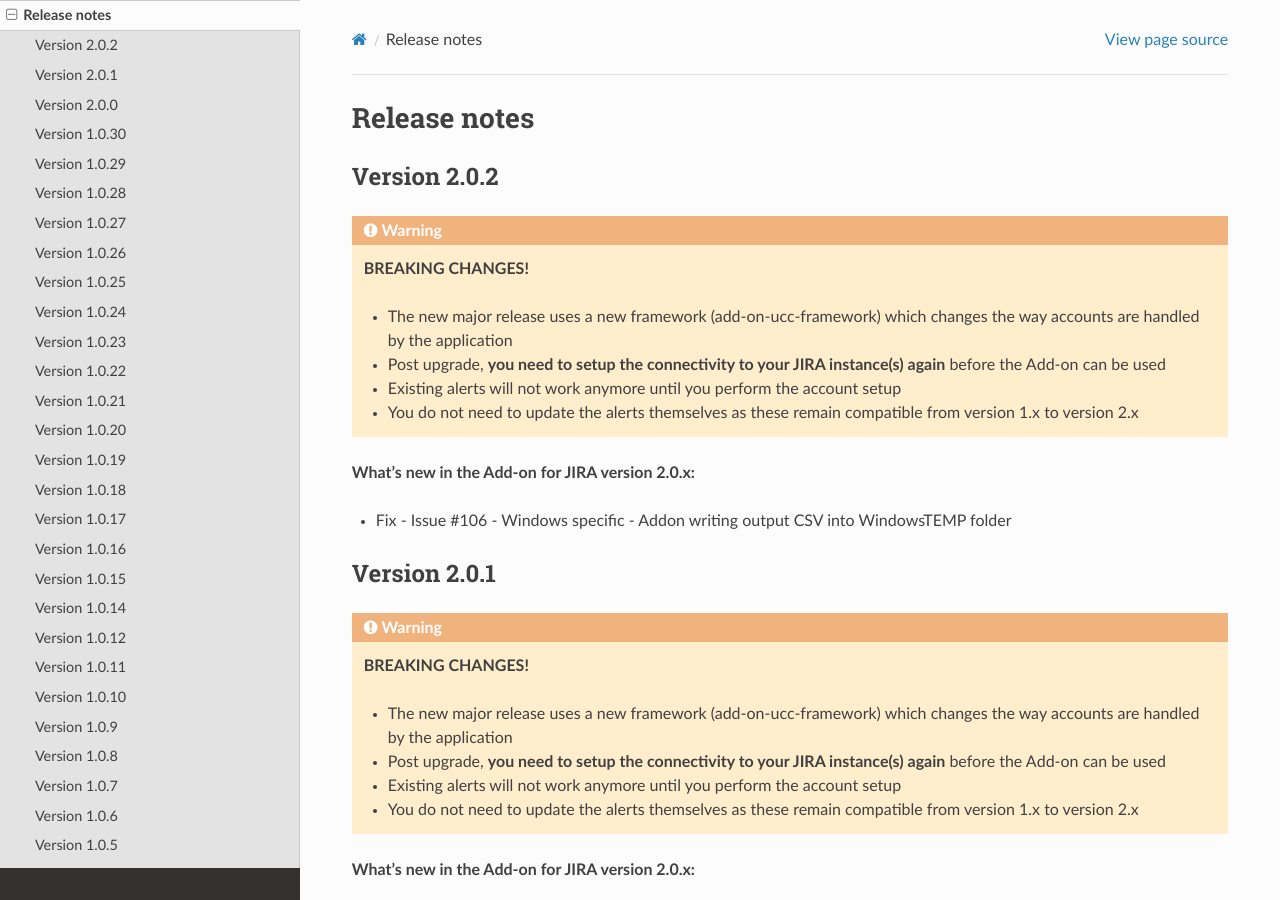
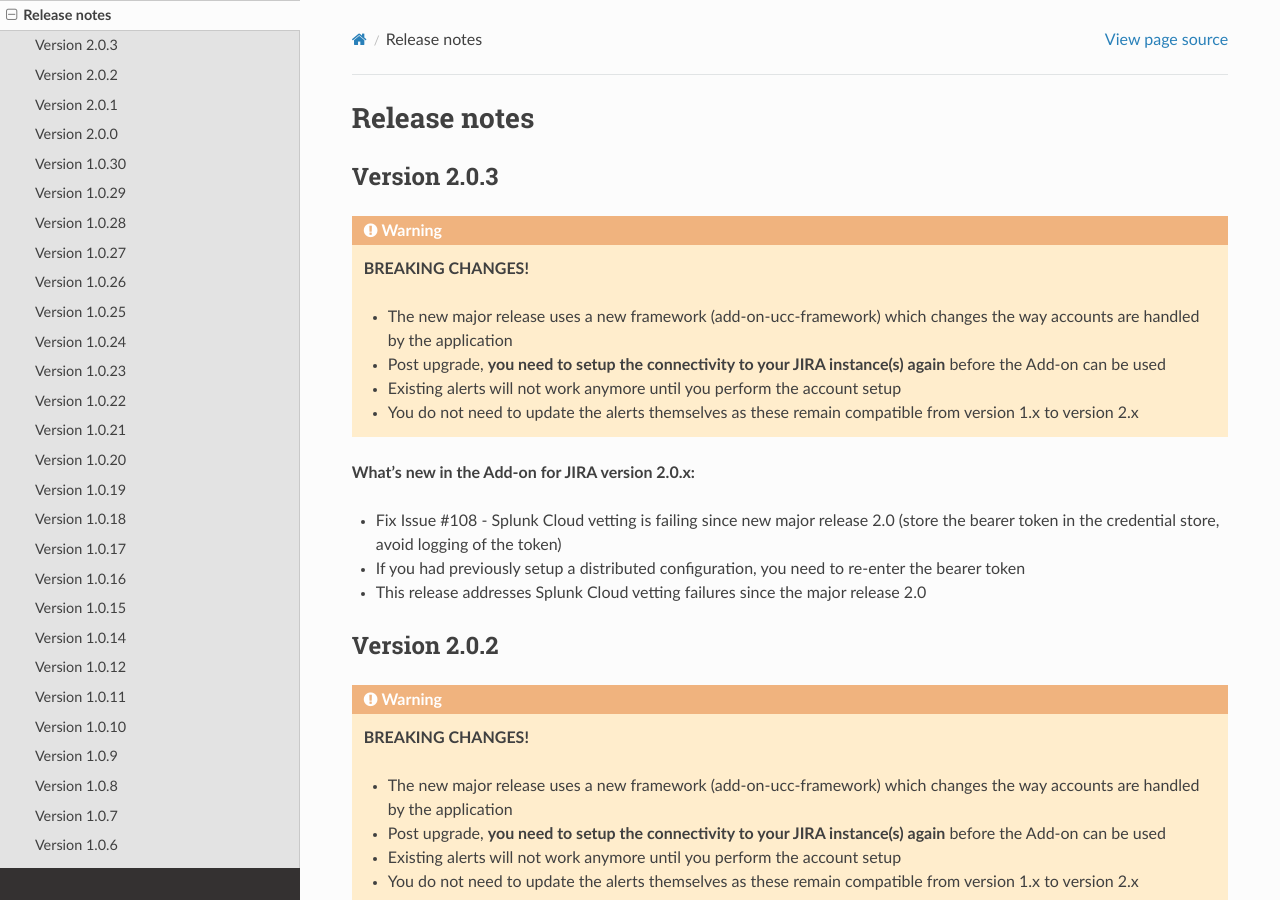
Before and after one commit to guilhemmarchand/TA-jira-service-desk-simple-addon, a Sphinx documentation site: the page built from docs/releasenotes.rst, in a window 1280 px wide and 900 px high. Built offline with Sphinx 7.4.7 and the Read the Docs theme 2.0.0, drawn with Linux system fonts in a browser that asks for light colours.

Commit message:
missing release notes from 2.0.3

```diff
--- a/docs/releasenotes.rst
+++ b/docs/releasenotes.rst
@@ -1,5 +1,21 @@
 Release notes
 #############
+
+Version 2.0.3
+=============
+
+.. warning:: **BREAKING CHANGES!**
+
+    - The new major release uses a new framework (add-on-ucc-framework) which changes the way accounts are handled by the application
+    - Post upgrade, **you need to setup the connectivity to your JIRA instance(s) again** before the Add-on can be used
+    - Existing alerts will not work anymore until you perform the account setup
+    - You do not need to update the alerts themselves as these remain compatible from version 1.x to version 2.x
+
+**What's new in the Add-on for JIRA version 2.0.x:**
+
+- Fix Issue #108 - Splunk Cloud vetting is failing since new major release 2.0 (store the bearer token in the credential store, avoid logging of the token)
+- If you had previously setup a distributed configuration, you need to re-enter the bearer token
+- This release addresses Splunk Cloud vetting failures since the major release 2.0
 
 Version 2.0.2
 =============
```
